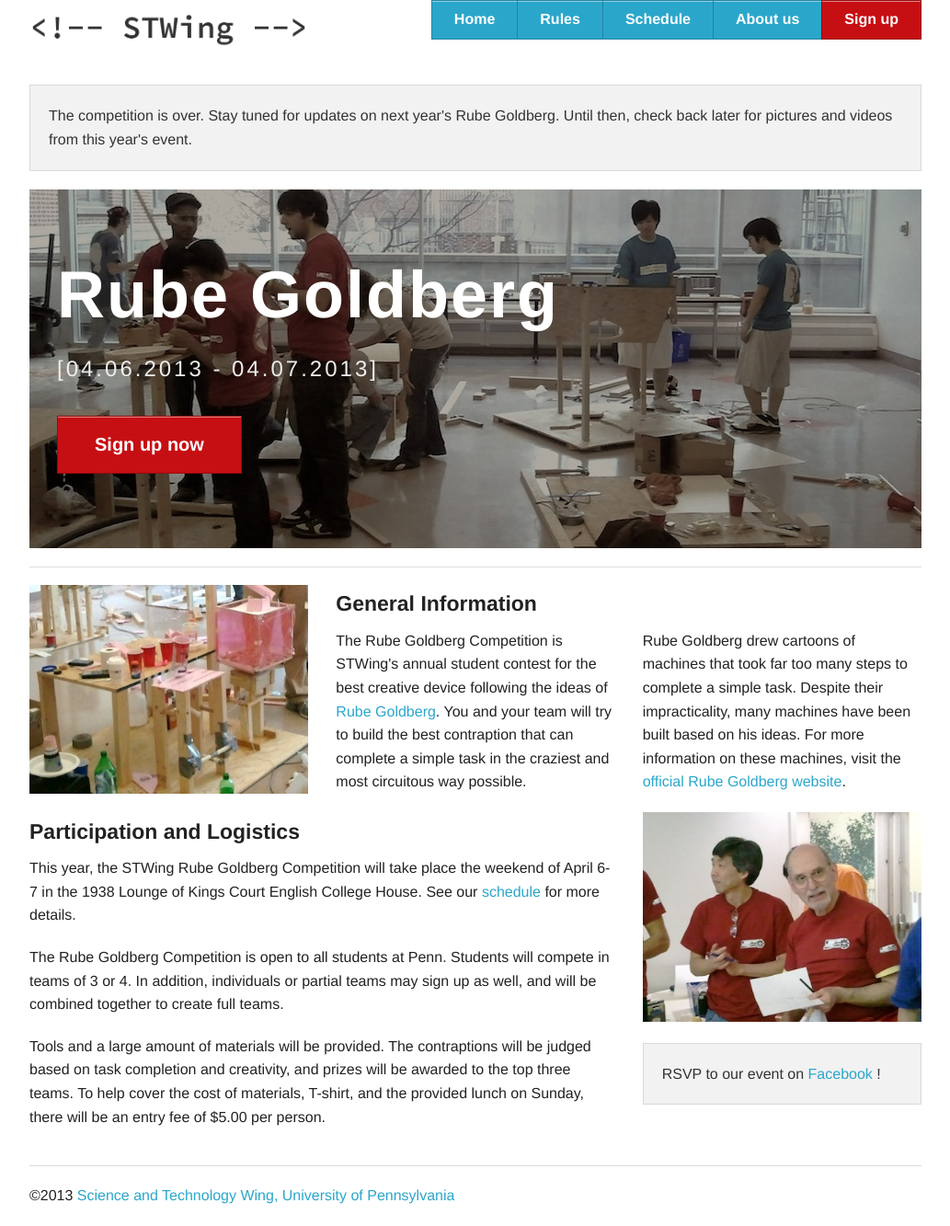
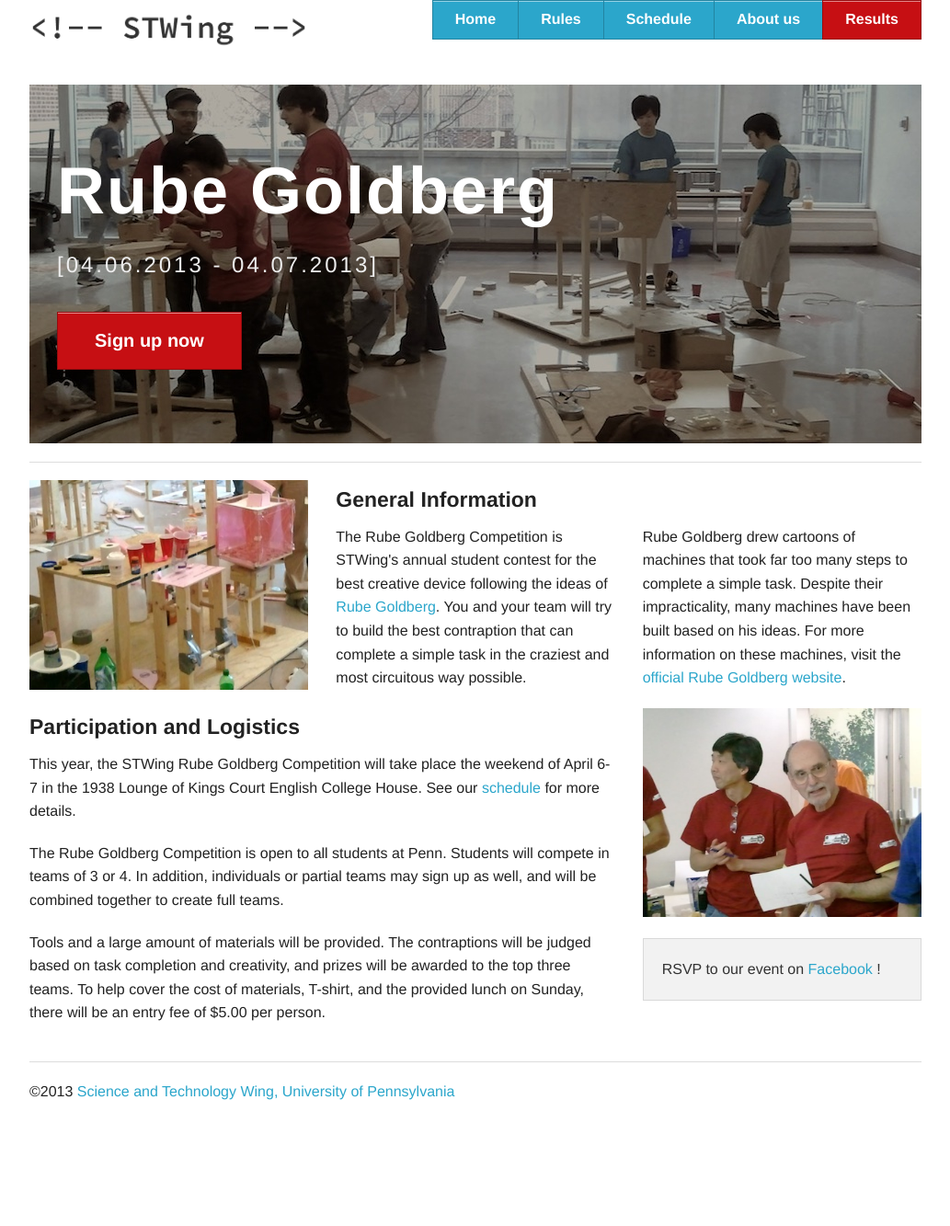
Before and after one commit to STWing/rubegoldberg-web, a PHP site: page /index.php in a window 1280 px wide. Shown: the whole page at 92% size, without its empty margins (123-1156 px from the left). After the commit the page ends 1196 px from the top, so only its background shows below. Run offline with PHP 8.4, Linux system fonts and the light colour scheme.

Commit message:
Remove competition over banner

```diff
--- a/template.php
+++ b/template.php
@@ -27,20 +27,10 @@
         <li><a href="rules.php" class="button">Rules</a></li>
         <li><a href="schedule.php" class="button">Schedule</a></li>
         <li><a href="about.php" class="button">About us</a></li>
-        <li><a href="register.php" class="button red">Sign up</a></li>
+        <li><a href="results.php" class="button red">Results</a></li>
       </ul>
     </div>
   </header>
-
-  <div class="row">
-    <div class="large-12 columns">
-      <div class="panel">
-        <p>The competition is over. Stay tuned for updates on next year's
-          Rube Goldberg. Until then, check back later for pictures and videos
-          from this year's event.</p>
-      </div>
-    </div>
-  </div>
 
   <!-- First band (large image) -->
   <div class="row">
```
